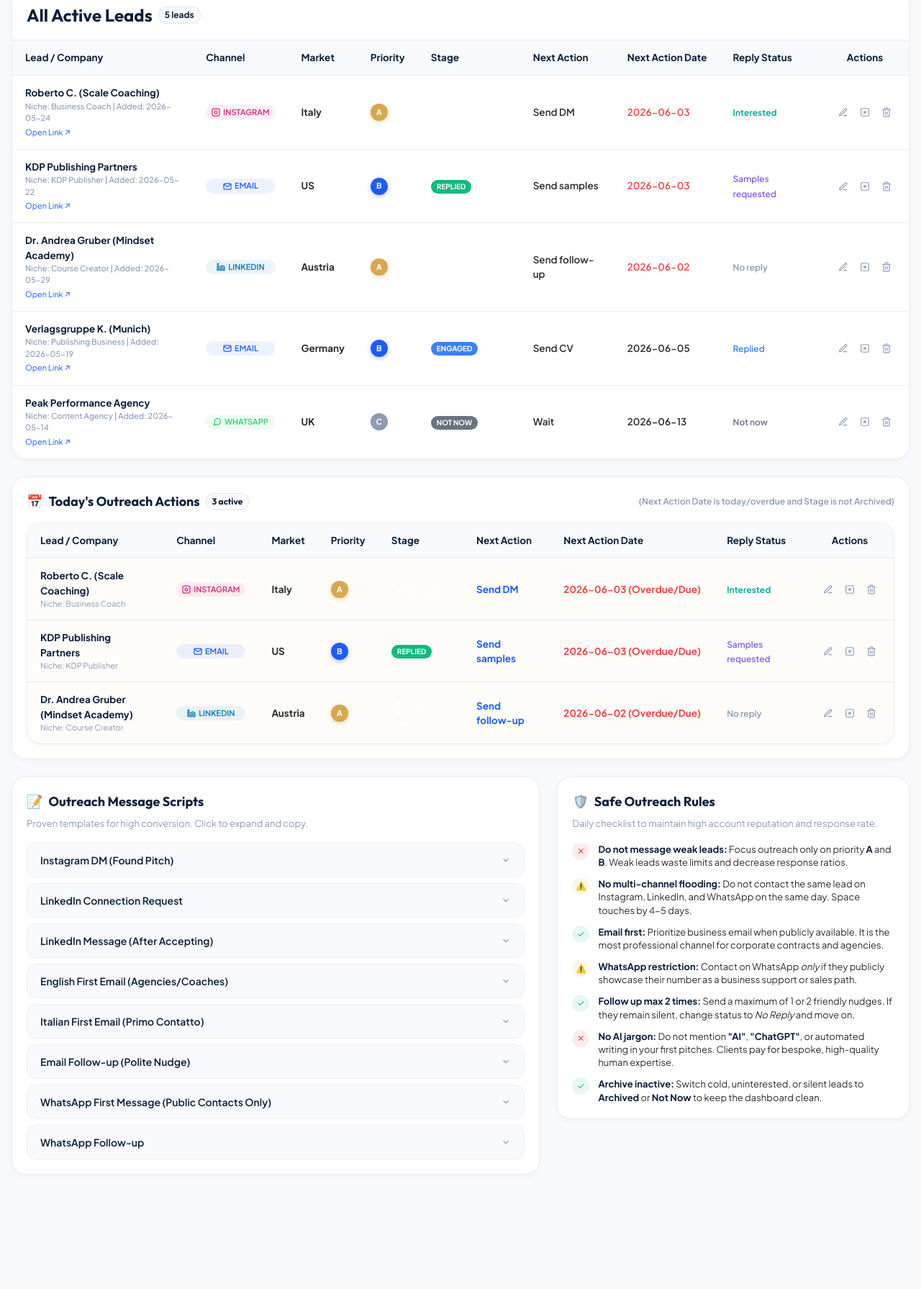
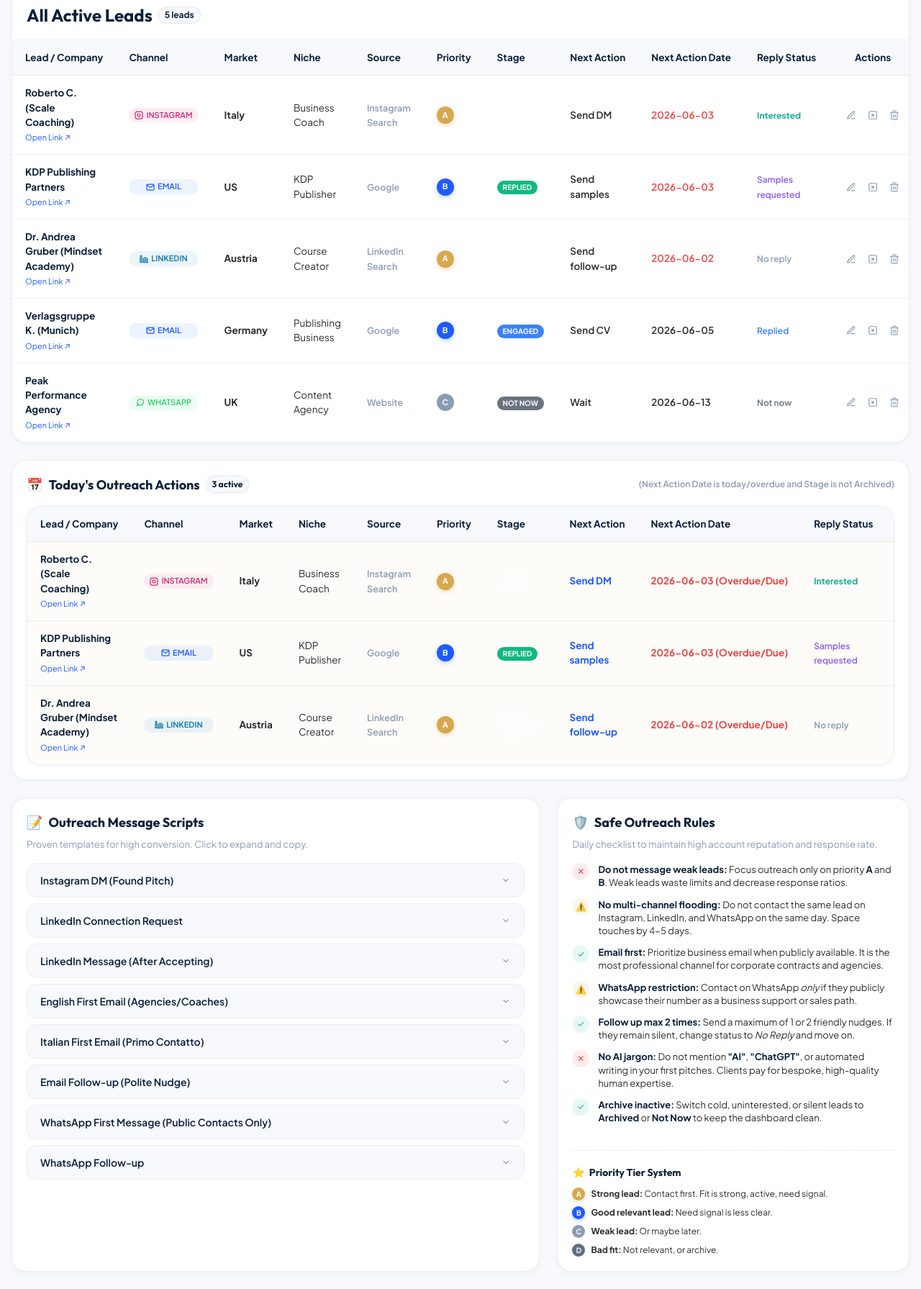
Before and after one commit to git-naqqash/ali-raza-outreach-tracker, a plain HTML site: page index.html in a window 1280 px wide. Shown: the part 506-2297 px from the top of the page at 72% size. Before the commit the page ends 2162 px from the top, so only its background shows below. Drawn offline with Linux system fonts and the light colour scheme.

Commit message:
Update priority system details, required optional forms, table columns separate niche and source, and add Source field

```diff
--- a/app.js
+++ b/app.js
@@ -16,6 +16,7 @@ const DEFAULT_LEADS = [
     channel: "Instagram",
     mainLink: "https://instagram.com/robertocoach_scale",
     niche: "Business Coach",
+    source: "Instagram Search",
     priority: "A",
     stage: "Warm Lead",
     lastActionDate: getOffsetDateString(-1),
@@ -37,6 +38,7 @@ const DEFAULT_LEADS = [
     channel: "Email",
     mainLink: "https://kdp-publishing-partners-test.com",
     niche: "KDP Publisher",
+    source: "Google",
     priority: "B",
     stage: "Replied",
     lastActionDate: getOffsetDateString(-4),
@@ -58,6 +60,7 @@ const DEFAULT_LEADS = [
     channel: "LinkedIn",
     mainLink: "https://linkedin.com/in/andrea-gruber-mindset",
     niche: "Course Creator",
+    source: "LinkedIn Search",
     priority: "A",
     stage: "First Message Sent",
     lastActionDate: getOffsetDateString(-5),
@@ -79,6 +82,7 @@ const DEFAULT_LEADS = [
     channel: "Email",
     mainLink: "https://verlag-muenchen-test.de",
     niche: "Publishing Business",
+    source: "Google",
     priority: "B",
     stage: "Engaged",
     lastActionDate: getOffsetDateString(-3),
@@ -100,6 +104,7 @@ const DEFAULT_LEADS = [
     channel: "WhatsApp",
     mainLink: "https://peak-performance-agency.co.uk",
     niche: "Content Agency",
+    source: "Website",
     priority: "C",
     stage: "Not Now",
     lastActionDate: getOffsetDateString(-8),
@@ -121,6 +126,7 @@ const DEFAULT_LEADS = [
     channel: "LinkedIn",
     mainLink: "https://linkedin.com/company/bestsellerlabs",
     niche: "KDP Business",
+    source: "LinkedIn Search",
     priority: "D",
     stage: "Archived",
     lastActionDate: getOffsetDateString(-20),
@@ -156,6 +162,10 @@ function loadData() {
   const stored = localStorage.getItem("ali_raza_leads");
   if (stored) {
     leads = JSON.parse(stored);
+    // Ensure backwards compatibility for Source
+    leads.forEach(lead => {
+      if (!lead.source) lead.source = "Other";
+    });
   } else {
     leads = [...DEFAULT_LEADS];
     saveData();
@@ -211,6 +221,7 @@ function getFilteredLeads() {
   // Advanced filter values
   const filterChannel = document.getElementById("filterChannel").value;
   const filterMarket = document.getElementById("filterMarket").value;
+  const filterSource = document.getElementById("filterSource").value;
   const filterPriority = document.getElementById("filterPriority").value;
   const filterStage = document.getElementById("filterStage").value;
   const filterReply = document.getElementById("filterReply").value;
@@ -228,11 +239,12 @@ function getFilteredLeads() {
       const matchName = lead.name.toLowerCase().includes(searchQuery);
       const matchNiche = lead.niche.toLowerCase().includes(searchQuery);
       const matchNotes = lead.notes.toLowerCase().includes(searchQuery);
+      const matchSource = lead.source && lead.source.toLowerCase().includes(searchQuery);
       const matchPerson = lead.contactPerson && lead.contactPerson.toLowerCase().includes(searchQuery);
       const matchEmail = lead.email && lead.email.toLowerCase().includes(searchQuery);
       const matchPhone = lead.whatsappNumber && lead.whatsappNumber.toLowerCase().includes(searchQuery);
 
-      if (!matchName && !matchNiche && !matchNotes && !matchPerson && !matchEmail && !matchPhone) {
+      if (!matchName && !matchNiche && !matchNotes && !matchPerson && !matchEmail && !matchPhone && !matchSource) {
         return false;
       }
     }
@@ -257,6 +269,7 @@ function getFilteredLeads() {
     // 4. Advanced Filters (Dropdowns)
     if (filterChannel !== "All" && lead.channel !== filterChannel) return false;
     if (filterMarket !== "All" && lead.market !== filterMarket) return false;
+    if (filterSource !== "All" && lead.source !== filterSource) return false;
     if (filterPriority !== "All" && lead.priority !== filterPriority) return false;
     if (filterStage !== "All" && lead.stage !== filterStage) return false;
     if (filterReply !== "All" && lead.replyStatus !== filterReply) return false;
@@ -353,21 +366,20 @@ function renderLeads() {
     tr.innerHTML = `
       <td>
         <div style="font-weight: 700; color: var(--color-deep-navy);">${lead.name}</div>
-        <div style="font-size: 11px; color: var(--color-priority-c); font-weight: 500;">
-          Niche: ${lead.niche} | Added: ${lead.dateAdded}
-        </div>
         ${lead.mainLink ? `<a href="${lead.mainLink}" target="_blank" style="font-size: 11px; display: inline-flex; align-items: center; gap: 4px; margin-top: 2px;">
           Open Link ↗
         </a>` : ''}
       </td>
       <td>${getChannelBadge(lead.channel)}</td>
       <td><strong>${lead.market}</strong></td>
+      <td>${lead.niche}</td>
+      <td><span style="font-size: 12.5px; font-weight: 600; color: var(--color-priority-c);">${lead.source || "Other"}</span></td>
       <td>${getPriorityBadge(lead.priority)}</td>
       <td>${getStageBadge(lead.stage)}</td>
       <td style="font-weight: 600;">${lead.nextAction}</td>
       <td style="white-space: nowrap;">
-        <span style="font-weight: 600; color: ${lead.nextActionDate <= getOffsetDateString(0) ? '#ef4444' : 'inherit'}">
-          ${lead.nextActionDate}
+        <span style="font-weight: 600; color: ${lead.nextActionDate && lead.nextActionDate <= getOffsetDateString(0) ? '#ef4444' : 'inherit'}">
+          ${lead.nextActionDate || '-'}
         </span>
       </td>
       <td>${getReplyBadge(lead.replyStatus)}</td>
@@ -394,7 +406,7 @@ function renderLeads() {
       <div class="lead-card-header">
         <div class="lead-card-title">
           <h3>${lead.name}</h3>
-          <span class="market-lbl">${lead.market} • ${lead.niche}</span>
+          <span class="market-lbl">${lead.market} • ${lead.niche} • ${lead.source || "Other"}</span>
         </div>
         <div class="lead-card-badges">
           ${getPriorityBadge(lead.priority)}
@@ -417,7 +429,7 @@ function renderLeads() {
         </div>
         <div class="lead-card-detail-item">
           <span class="lbl">Action Date</span>
-          <span class="val" style="font-weight: 700; color: ${lead.nextActionDate <= getOffsetDateString(0) ? '#ef4444' : 'inherit'}">${lead.nextActionDate}</span>
+          <span class="val" style="font-weight: 700; color: ${lead.nextActionDate && lead.nextActionDate <= getOffsetDateString(0) ? '#ef4444' : 'inherit'}">${lead.nextActionDate || '-'}</span>
         </div>
       </div>
 
@@ -425,11 +437,13 @@ function renderLeads() {
         <strong>Notes:</strong> ${lead.notes}
       </div>
 
-      ${lead.contactPerson || lead.email || lead.whatsappNumber ? `
+      ${lead.contactPerson || lead.email || lead.whatsappNumber || lead.dateAdded || lead.lastActionDate ? `
       <div class="lead-card-notes" style="font-size: 11px; background-color: var(--color-off-white); padding: 6px; border-radius: var(--radius-sm);">
         ${lead.contactPerson ? `<strong>Contact:</strong> ${lead.contactPerson}<br>` : ''}
         ${lead.email ? `<strong>Email:</strong> ${lead.email}<br>` : ''}
-        ${lead.whatsappNumber ? `<strong>WhatsApp:</strong> ${lead.whatsappNumber}` : ''}
+        ${lead.whatsappNumber ? `<strong>WhatsApp:</strong> ${lead.whatsappNumber}<br>` : ''}
+        ${lead.dateAdded ? `<strong>Added:</strong> ${lead.dateAdded} | ` : ''}
+        ${lead.lastActionDate ? `<strong>Last Action:</strong> ${lead.lastActionDate}` : ''}
       </div>` : ''}
 
       <div class="lead-card-actions">
@@ -498,16 +512,20 @@ function renderTodayActions() {
     tr.innerHTML = `
       <td>
         <div style="font-weight: 700; color: var(--color-deep-navy);">${lead.name}</div>
-        <div style="font-size: 11px; color: var(--color-priority-c);">Niche: ${lead.niche}</div>
+        ${lead.mainLink ? `<a href="${lead.mainLink}" target="_blank" style="font-size: 11px; display: inline-flex; align-items: center; gap: 4px; margin-top: 2px;">
+          Open Link ↗
+        </a>` : ''}
       </td>
       <td>${getChannelBadge(lead.channel)}</td>
       <td><strong>${lead.market}</strong></td>
+      <td>${lead.niche}</td>
+      <td><span style="font-size: 12.5px; font-weight: 600; color: var(--color-priority-c);">${lead.source || "Other"}</span></td>
       <td>${getPriorityBadge(lead.priority)}</td>
       <td>${getStageBadge(lead.stage)}</td>
       <td style="font-weight: 700; color: var(--color-royal-blue);">${lead.nextAction}</td>
       <td style="white-space: nowrap;">
         <span style="font-weight: 800; color: #ef4444;">
-          ${lead.nextActionDate} (Overdue/Due)
+          ${lead.nextActionDate || '-'} (Overdue/Due)
         </span>
       </td>
       <td>${getReplyBadge(lead.replyStatus)}</td>
@@ -535,7 +553,7 @@ function renderTodayActions() {
       <div class="lead-card-header">
         <div class="lead-card-title">
           <h3>${lead.name}</h3>
-          <span class="market-lbl">${lead.market} • ${lead.niche}</span>
+          <span class="market-lbl">${lead.market} • ${lead.niche} • ${lead.source || "Other"}</span>
         </div>
         <div class="lead-card-badges">
           ${getPriorityBadge(lead.priority)}
@@ -554,7 +572,7 @@ function renderTodayActions() {
         </div>
         <div class="lead-card-detail-item" style="grid-column: span 2;">
           <span class="lbl">Action Date</span>
-          <span class="val" style="font-weight: 800; color: #ef4444;">${lead.nextActionDate} (Due Now)</span>
+          <span class="val" style="font-weight: 800; color: #ef4444;">${lead.nextActionDate || '-'} (Due Now)</span>
         </div>
       </div>
 
@@ -587,6 +605,7 @@ function openAddModal() {
   const todayStr = new Date().toISOString().split('T')[0];
   document.getElementById("leadDateAdded").value = todayStr;
   document.getElementById("leadLastActionDate").value = todayStr;
+  document.getElementById("leadSource").value = "Google";
   document.getElementById("leadNextActionDate").value = getOffsetDateString(1); // Default to tomorrow
 
   document.getElementById("leadIndex").value = "";
@@ -605,6 +624,7 @@ function openEditModal(index) {
   document.getElementById("leadChannel").value = lead.channel || "Instagram";
   document.getElementById("leadMainLink").value = lead.mainLink || "";
   document.getElementById("leadNiche").value = lead.niche || "";
+  document.getElementById("leadSource").value = lead.source || "Other";
   document.getElementById("leadPriority").value = lead.priority || "A";
   document.getElementById("leadStage").value = lead.stage || "Found";
   document.getElementById("leadLastActionDate").value = lead.lastActionDate || "";
@@ -638,7 +658,6 @@ function closeModal() {
 function archiveLead(index) {
   const leadName = leads[index].name;
   leads[index].stage = "Archived";
-  leads[index].priority = "D";
   leads[index].nextAction = "Archive";
 
   saveData();
@@ -714,6 +733,7 @@ function setupEventListeners() {
       channel: document.getElementById("leadChannel").value,
       mainLink: document.getElementById("leadMainLink").value.trim(),
       niche: document.getElementById("leadNiche").value.trim(),
+      source: document.getElementById("leadSource").value,
       priority: document.getElementById("leadPriority").value,
       stage: document.getElementById("leadStage").value,
       lastActionDate: document.getElementById("leadLastActionDate").value,
@@ -789,7 +809,7 @@ function setupEventListeners() {
   });
 
   // Connect remaining advanced filter drop downs
-  ["filterMarket", "filterPriority", "filterStage", "filterReply", "filterActionDate"].forEach(id => {
+  ["filterMarket", "filterSource", "filterPriority", "filterStage", "filterReply", "filterActionDate"].forEach(id => {
     document.getElementById(id).addEventListener("change", () => {
       renderLeads();
     });
@@ -913,7 +933,7 @@ function exportToCSV() {
   // Header column titles
   const headers = [
     "Date Added", "Lead Name/Company", "Contact Person", "Market",
-    "Channel", "Main Link", "Extra Link", "Niche", "Priority",
+    "Channel", "Main Link", "Extra Link", "Niche", "Source", "Priority",
     "Stage", "Last Action Date", "Next Action", "Next Action Date",
     "Reply Status", "Email", "WhatsApp Number", "Follow-up Count",
     "Exact Message Sent", "Notes"
@@ -932,6 +952,7 @@ function exportToCSV() {
       escapeCsvValue(lead.mainLink),
       escapeCsvValue(lead.extraLink),
       escapeCsvValue(lead.niche),
+      escapeCsvValue(lead.source || "Other"),
       escapeCsvValue(lead.priority),
       escapeCsvValue(lead.stage),
       escapeCsvValue(lead.lastActionDate),
--- a/index.html
+++ b/index.html
@@ -163,6 +163,20 @@
           </select>
         </div>
         <div class="filter-group">
+          <label for="filterSource">Source</label>
+          <select id="filterSource">
+            <option value="All">All Sources</option>
+            <option value="Google">Google</option>
+            <option value="Instagram Search">Instagram Search</option>
+            <option value="LinkedIn Search">LinkedIn Search</option>
+            <option value="Meta Ads Library">Meta Ads Library</option>
+            <option value="YouTube">YouTube</option>
+            <option value="Referral">Referral</option>
+            <option value="Website">Website</option>
+            <option value="Other">Other</option>
+          </select>
+        </div>
+        <div class="filter-group">
           <label for="filterPriority">Priority</label>
           <select id="filterPriority">
             <option value="All">All Priorities</option>
@@ -235,12 +249,14 @@
                 <th>Lead / Company</th>
                 <th>Channel</th>
                 <th>Market</th>
+                <th>Niche</th>
+                <th>Source</th>
                 <th>Priority</th>
                 <th>Stage</th>
                 <th>Next Action</th>
                 <th>Next Action Date</th>
                 <th>Reply Status</th>
-                <th style="width: 80px; text-align: center;">Actions</th>
+                <th style="width: 100px; text-align: center;">Actions</th>
               </tr>
             </thead>
             <tbody id="leadsTableBody">
@@ -277,12 +293,14 @@
                 <th>Lead / Company</th>
                 <th>Channel</th>
                 <th>Market</th>
+                <th>Niche</th>
+                <th>Source</th>
                 <th>Priority</th>
                 <th>Stage</th>
                 <th>Next Action</th>
                 <th>Next Action Date</th>
                 <th>Reply Status</th>
-                <th style="width: 80px; text-align: center;">Actions</th>
+                <th style="width: 100px; text-align: center;">Actions</th>
               </tr>
             </thead>
             <tbody id="todayTableBody">
@@ -563,6 +581,31 @@ Ali Raza</pre>
             </div>
           </div>
         </div>
+
+        <!-- Priority System Explanation -->
+        <div style="margin-top: 20px; padding-top: 20px; border-top: 1px dashed rgba(11, 31, 58, 0.1);">
+          <h3 style="font-size: 14px; margin-bottom: 10px; display: flex; align-items: center; gap: 6px; color: var(--color-deep-navy);">
+            <span>⭐</span> Priority Tier System
+          </h3>
+          <div style="display: flex; flex-direction: column; gap: 8px; font-size: 12px;">
+            <div style="display: flex; gap: 8px; align-items: flex-start;">
+              <span class="priority-marker p-a" style="width: 18px; height: 18px; font-size: 10px; flex-shrink: 0;">A</span>
+              <span style="color: var(--color-dark-gray);"><strong>Strong lead:</strong> Contact first. Fit is strong, active, need signal.</span>
+            </div>
+            <div style="display: flex; gap: 8px; align-items: flex-start;">
+              <span class="priority-marker p-b" style="width: 18px; height: 18px; font-size: 10px; flex-shrink: 0;">B</span>
+              <span style="color: var(--color-dark-gray);"><strong>Good relevant lead:</strong> Need signal is less clear.</span>
+            </div>
+            <div style="display: flex; gap: 8px; align-items: flex-start;">
+              <span class="priority-marker p-c" style="width: 18px; height: 18px; font-size: 10px; flex-shrink: 0;">C</span>
+              <span style="color: var(--color-dark-gray);"><strong>Weak lead:</strong> Or maybe later.</span>
+            </div>
+            <div style="display: flex; gap: 8px; align-items: flex-start;">
+              <span class="priority-marker p-d" style="width: 18px; height: 18px; font-size: 10px; flex-shrink: 0;">D</span>
+              <span style="color: var(--color-dark-gray);"><strong>Bad fit:</strong> Not relevant, or archive.</span>
+            </div>
+          </div>
+        </div>
       </section>
 
     </div>
@@ -581,12 +624,6 @@ Ali Raza</pre>
       <div class="modal-form-scroll">
         <form id="leadForm" class="modal-form">
           <input type="hidden" id="leadIndex" value="">
-
-          <!-- Date Added -->
-          <div class="form-group">
-            <label for="leadDateAdded">Date Added *</label>
-            <input type="date" id="leadDateAdded" required>
-          </div>
 
           <!-- Lead Name / Company -->
           <div class="form-group">
@@ -630,6 +667,21 @@ Ali Raza</pre>
             <input type="text" id="leadNiche" placeholder="e.g. Fitness Coach, KDP Publisher" required>
           </div>
 
+          <!-- Source -->
+          <div class="form-group">
+            <label for="leadSource">Source *</label>
+            <select id="leadSource" required>
+              <option value="Google">Google</option>
+              <option value="Instagram Search">Instagram Search</option>
+              <option value="LinkedIn Search">LinkedIn Search</option>
+              <option value="Meta Ads Library">Meta Ads Library</option>
+              <option value="YouTube">YouTube</option>
+              <option value="Referral">Referral</option>
+              <option value="Website">Website</option>
+              <option value="Other">Other</option>
+            </select>
+          </div>
+
           <!-- Priority -->
           <div class="form-group">
             <label for="leadPriority">Priority *</label>
@@ -657,11 +709,7 @@ Ali Raza</pre>
             </select>
           </div>
 
-          <!-- Last Action Date -->
-          <div class="form-group">
-            <label for="leadLastActionDate">Last Action Date *</label>
-            <input type="date" id="leadLastActionDate" required>
-          </div>
+
 
           <!-- Next Action -->
           <div class="form-group">
@@ -714,9 +762,19 @@ Ali Raza</pre>
           <div class="form-group full-width" style="margin-top: 8px;">
             <details>
               <summary style="font-weight: 700; cursor: pointer; font-size: 13px; color: var(--color-royal-blue);">
-                + Show Optional Fields (Contact Details, Sent Msg, Follow-ups)
+                + Show Optional Fields (Dates, Contact Details, Sent Msg, Follow-ups)
               </summary>
               <div class="modal-form" style="margin-top: 14px; padding-top: 14px; border-top: 1px dashed rgba(11,31,58,0.08);">
+
+                <div class="form-group">
+                  <label for="leadDateAdded">Date Added</label>
+                  <input type="date" id="leadDateAdded">
+                </div>
+
+                <div class="form-group">
+                  <label for="leadLastActionDate">Last Action Date</label>
+                  <input type="date" id="leadLastActionDate">
+                </div>
 
                 <div class="form-group">
                   <label for="leadContactPerson">Contact Person</label>
```
